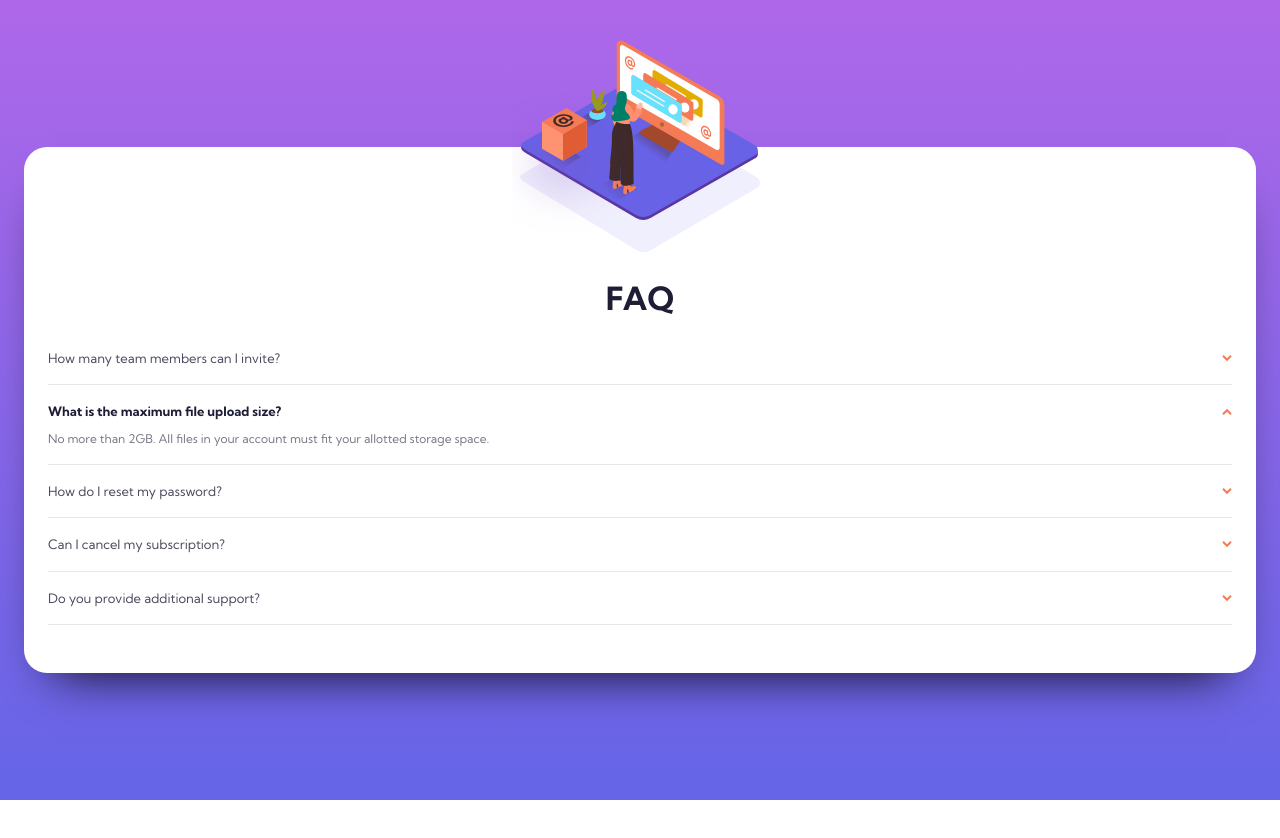
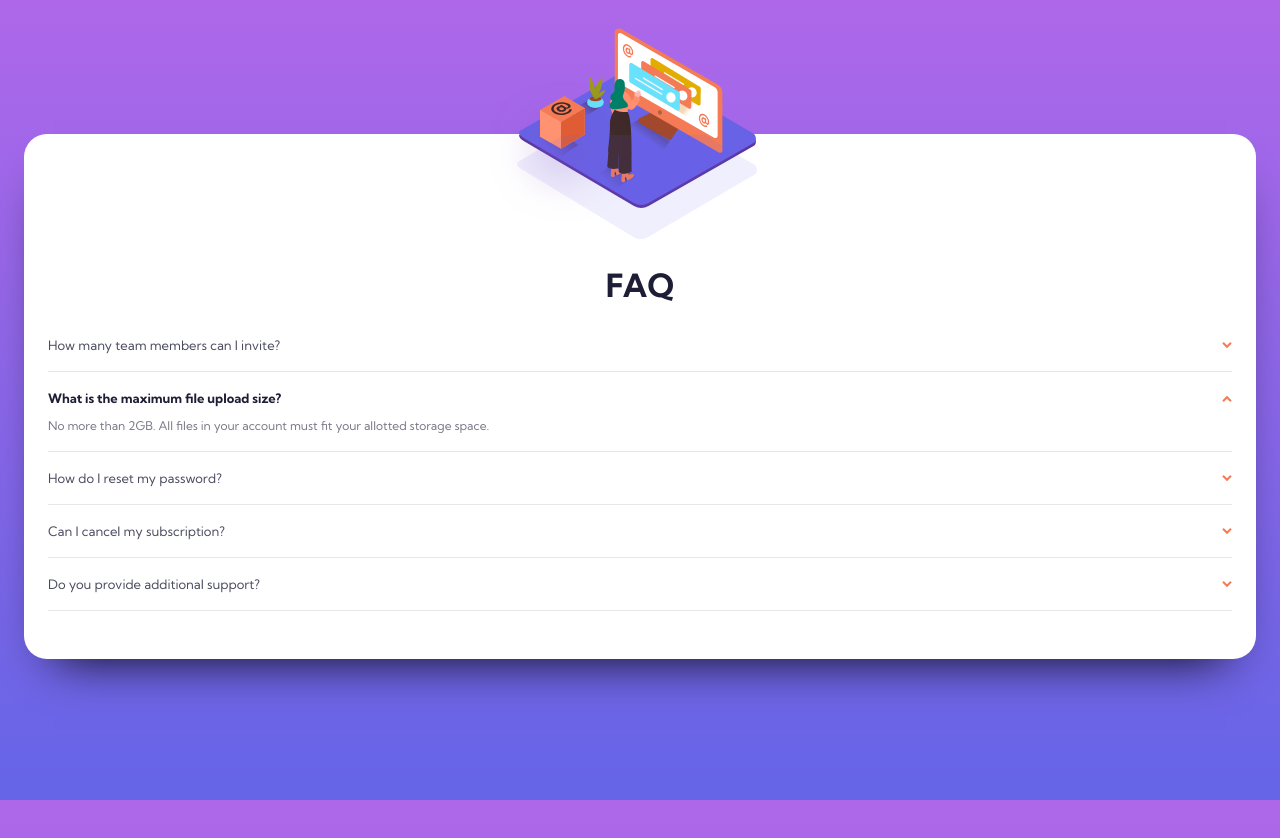
Before and after one commit to etnlmy/faq-accordion-card, a plain HTML site: page index.html in a window 1280 px wide. Before the commit the page ends 800 px from the top, so only its background shows below. Drawn offline with Linux system fonts and the light colour scheme.

Commit message:
fix background issue and use pseudo-elements for illustrations

```diff
--- a/css/styles.css
+++ b/css/styles.css
@@ -14,9 +14,12 @@ html {
 }
 
 body {
+  height: 100%;
   font-family: "Kumbh Sans", sans-serif;
   font-size: 12px;
   background-image: linear-gradient(hsl(273, 75%, 66%), hsl(240, 73%, 65%));
+  background-repeat: no-repeat;
+  background-attachment: fixed;
 }
 
 ul {
@@ -48,13 +51,22 @@ button {
   margin: 40px 24px;
 }
 
+.card-container::before {
+  position: relative;
+  content: url(../images/illustration-woman-online-mobile.svg);
+  top: -12px;
+  left: calc(50% - 150px);
+}
+
+.card-container::after {
+  position: absolute;
+  content: url(../images/bg-pattern-mobile.svg);
+  top: 135px;
+  left: calc(50% - 123px);
+}
+
 .card-illustration {
-  position: relative;
-  background: url(../images/illustration-woman-online-mobile.svg) -20px 0px no-repeat,
-    url(../images/bg-pattern-mobile.svg) 8px 108px no-repeat;
-  height: 212px;
-  width: 257px;
-  margin: 0 auto;
+
 }
 
 .card {
--- a/index.html
+++ b/index.html
@@ -23,7 +23,6 @@
   </head>
   <body>
     <div class="card-container">
-      <div class="card-illustration"></div>
       <div class="card">
         <div class="card__title">FAQ</div>
 
```
